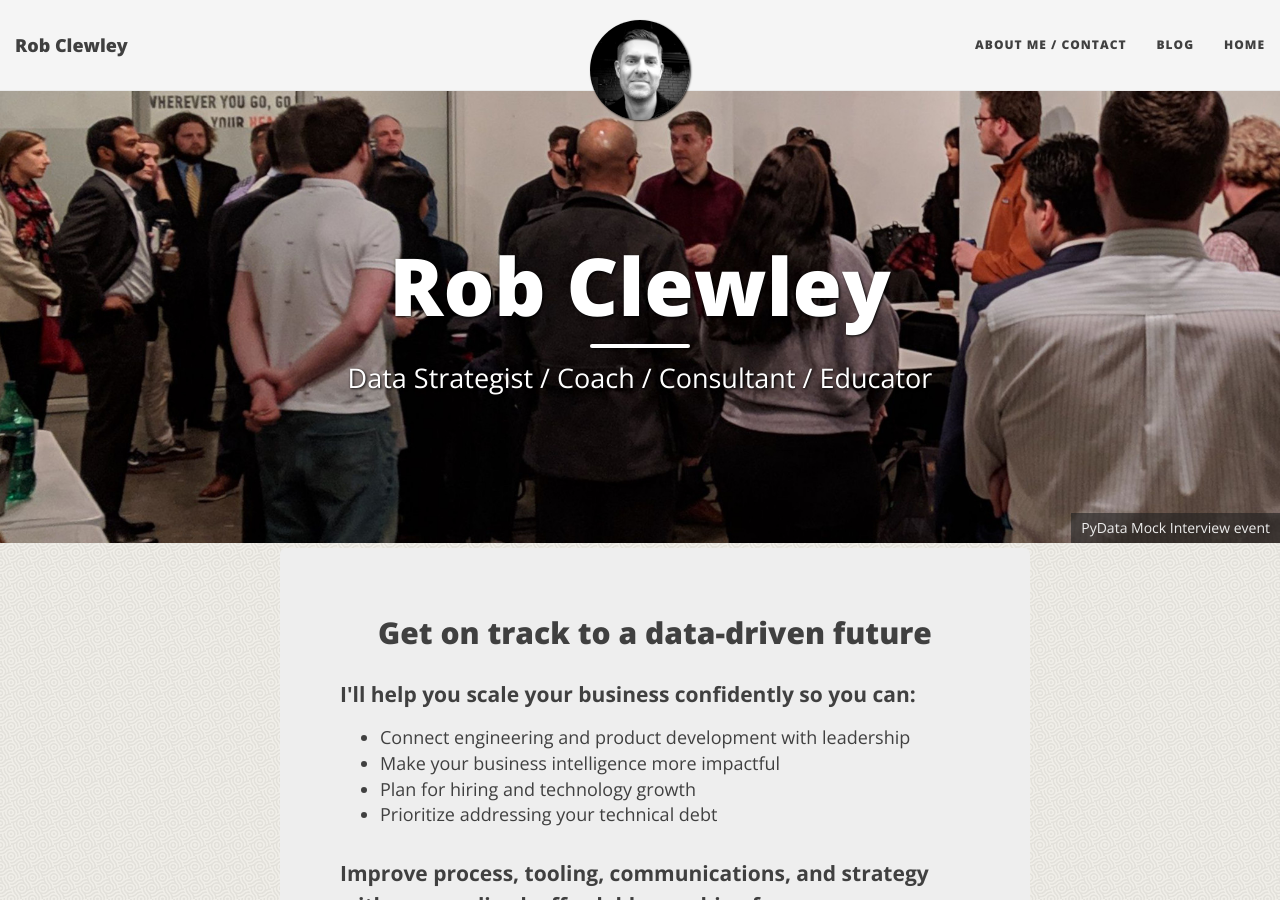
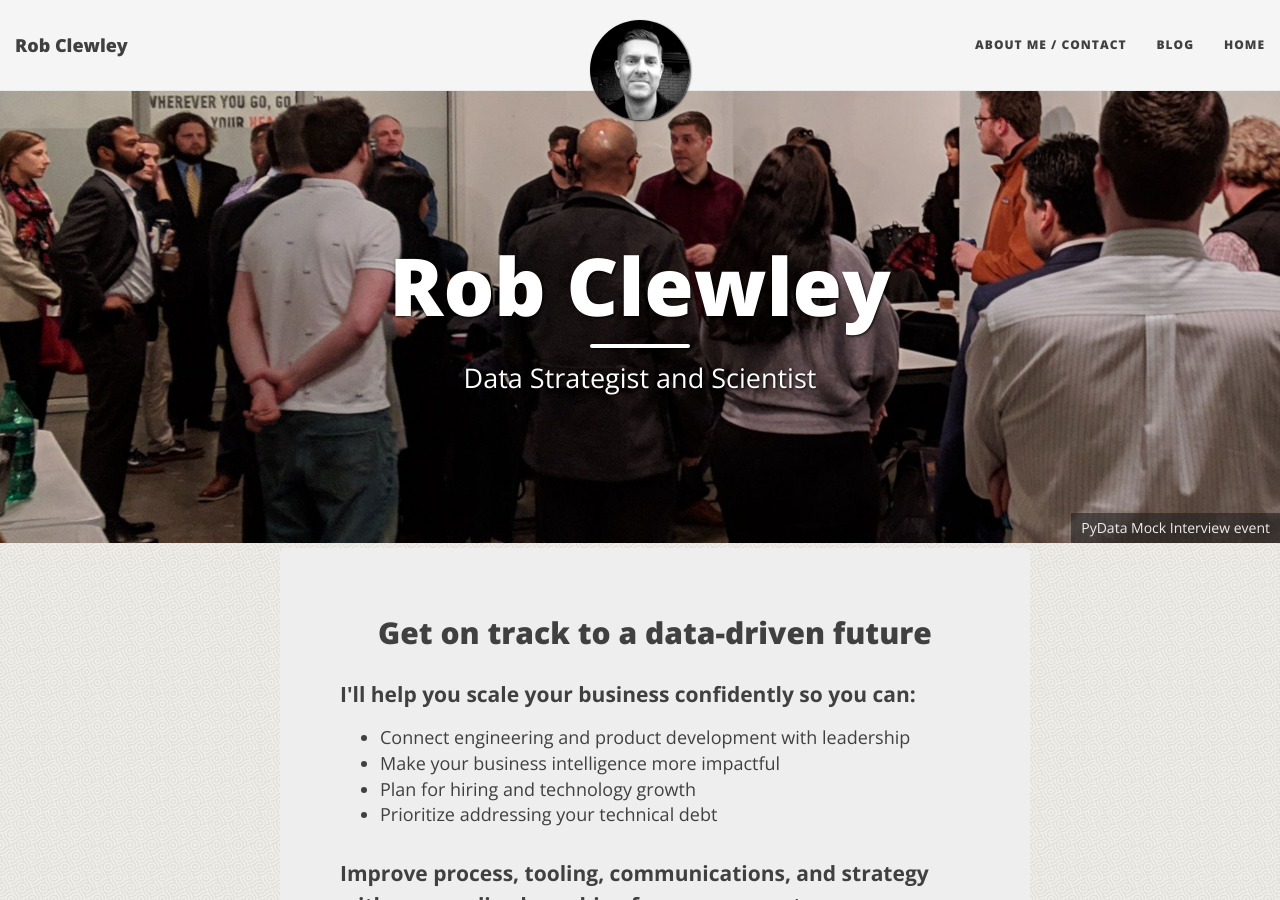
Before and after one commit to robclewley/robclewley.github.io, a Jekyll site: the page built from index.html, in a window 1280 px wide and 900 px high. Built offline with Jekyll 4.4.1, drawn with Linux system fonts in a browser that asks for light colours; nearby versions of some CDN libraries; the list of posts is cut into pages by our own code; some of the changed text lies outside the part shown.

Commit message:
Update index.html

```diff
--- a/index.html
+++ b/index.html
@@ -1,7 +1,7 @@
 ---
 layout: page
 title: "Rob Clewley"
-subtitle: "Data Strategist / Coach / Consultant / Educator"
+subtitle: "Data Strategist and Scientist"
 css: "/css/index.css"
 meta-title: "Data science and strategy consultant"
 meta-description: "Data, business, research, education, analytics, and consulting. In Atlanta."
```
Also changed, not shown: other parts of index.html (+1 -1 lines).
